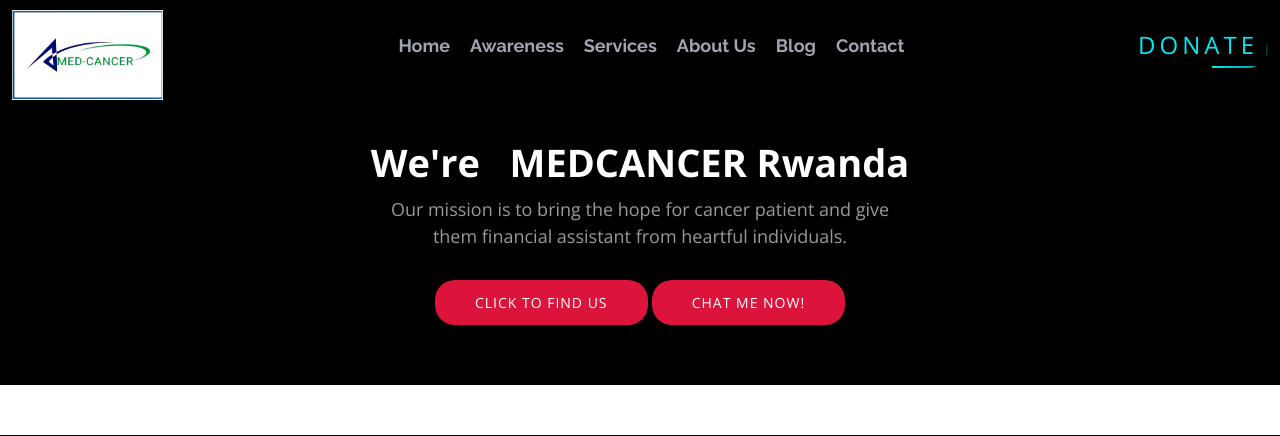
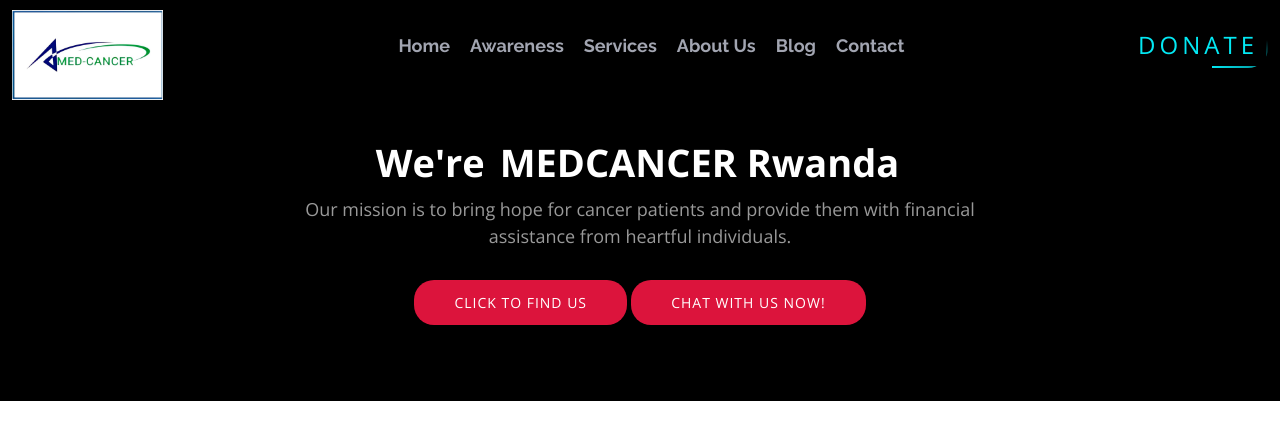
Before and after one commit to jeandokill/medrwanda, a PHP site: page /TheEvent/contact.php in a window 1280 px wide. Shown: the top 436 px of the page. Run offline with PHP 8.4, Linux system fonts and the light colour scheme; some libraries are stand-ins or nearby versions.

Commit message:
Update contact.php

```diff
--- a/TheEvent/contact.php
+++ b/TheEvent/contact.php
@@ -5,7 +5,7 @@
   <meta charset="utf-8">
   <meta content="width=device-width, initial-scale=1.0" name="viewport">
 
-  <title>MEDCANCER Initiative Rwanda </title>
+  <title>MEDCANCER Initiative Rwanda</title>
   <meta content="" name="description">
   <meta content="" name="keywords">
 
@@ -42,12 +42,12 @@
 
       <nav id="navbar" class="navbar order-last order-lg-0">
         <ul>
-          <li><a  href="index.php">Home</a></li>
-          <li><a  href="awareness.php">Awareness</a></li>
-          <li><a  href="services.php">Services</a></li>
-          <li><a  href="About Us.php">About Us</a></li>
-          <li><a  href="Blog.php">Blog</a></li>
-          <li><a  href="contact.php">Contact</a></li>
+          <li><a href="index.php">Home</a></li>
+          <li><a href="awareness.php">Awareness</a></li>
+          <li><a href="services.php">Services</a></li>
+          <li><a href="About Us.php">About Us</a></li>
+          <li><a href="Blog.php">Blog</a></li>
+          <li><a href="contact.php">Contact</a></li>
         </ul>
         <i class="bi bi-list mobile-nav-toggle"></i>
       </nav><!-- .navbar -->
@@ -66,29 +66,22 @@
   <section id="special-hero" class="hero d-flex flex-column justify-content-center align-items-center" data-aos="fade" data-aos-delay="1500">
     <div class="container">
       <div class="row justify-content-center">
-        <div class="col-lg-6 text-center">
-          <h2>We're <span></span> MEDCANCER Rwanda</h2>
-          <p>Our mission is to bring the hope for cancer patient and give them financial assistant from heartful individuals.</p>
-          <a href="find.php" class="btn-get-started" style="background-color:crimson; border-radius: 20px;">click to find us</a>
-          <a href="/EVENT/chat/index.php" class="btn-get-started" style="background-color:crimson; border-radius: 20px;">CHAT ME NOW!</a>
+        <div class="col-lg-8 col-md-10 text-center">
+          <h2>We're <span>MEDCANCER Rwanda</span></h2>
+          <p>Our mission is to bring hope for cancer patients and provide them with financial assistance from heartful individuals.</p>
+          <div class="d-grid gap-2 d-md-block">
+            <a href="find.php" class="btn-get-started mb-3" style="background-color:crimson; border-radius: 20px;">Click to find us</a>
+            <a href="/EVENT/chat/index.php" class="btn-get-started" style="background-color:crimson; border-radius: 20px;">Chat with us now!</a>
+          </div>
         </div>
       </div>
     </div>
   </section>
 
-
-
-
-
-
-
-
-
-
+  <!-- End hero section -->
 <?php
 include("footer.php");
 ?>
-  <!-- End  Footer -->
 
   <a href="#" class="back-to-top d-flex align-items-center justify-content-center"><i class="bi bi-arrow-up-short"></i></a>
 
@@ -108,7 +101,6 @@
         AOS.refresh();
       }
     });
-
   </script>
 </body>
 
```
Lines whose indentation alone changed are shown as unchanged.
